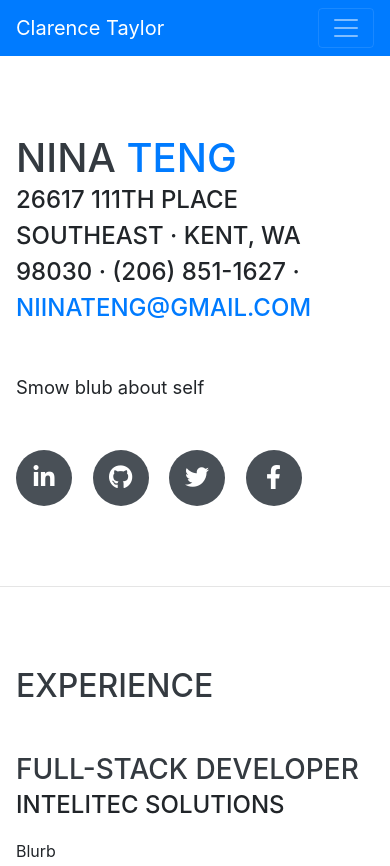
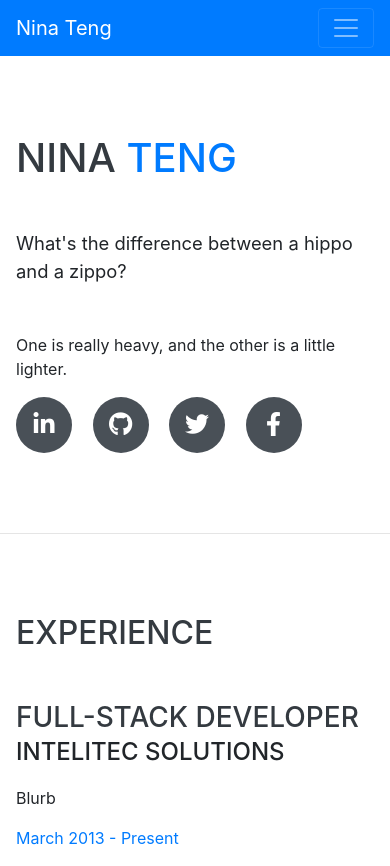
Before and after one commit to ninateng/up-portfolio, a website with bundled scripts: page index.html in a window 390 px wide. Shown: the top 866 px of the page. Built offline with nearby package versions, Linux system fonts and the light colour scheme; a web font is replaced by a local one.

Commit message:
update ZZZ

```diff
--- a/index.html
+++ b/index.html
@@ -27,7 +27,7 @@
 
   <nav class="navbar navbar-expand-lg navbar-dark bg-primary fixed-top" id="sideNav">
     <a class="navbar-brand js-scroll-trigger" href="#page-top">
-      <span class="d-block d-lg-none">Clarence Taylor</span>
+      <span class="d-block d-lg-none">Nina Teng</span>
       <span class="d-none d-lg-block">
         <img class="img-fluid img-profile rounded-circle mx-auto mb-2" src="img/profile.jpg" alt="">
       </span>
@@ -66,12 +66,13 @@
         <h1 class="mb-0">Nina
           <span class="text-primary">Teng</span>
         </h1>
-        <div class="subheading mb-5">26617 111th Place SouthEast · Kent, WA 98030 · (206) 851-1627 ·
-          <a href="mailto:NiinaTeng@gmail.com">NiinaTeng@gmail.com</a>
+        <div class="subheading mb-5">
+          <a href="mailto:NiinaTeng@gmail.com"></a>
         </div>
-        <p class="lead mb-5">Smow blub about self</p>
+        <p class="lead mb-5">What's the difference between a hippo and a zippo?
+          <p>One is really heavy, and the other is a little lighter.</p></p>
         <div class="social-icons">
-          <a href="#">
+          <a href="https://www.linkedin.com/in/nina-teng-126687186/">
             <i class="fab fa-linkedin-in"></i>
           </a>
           <a href="#">
```
